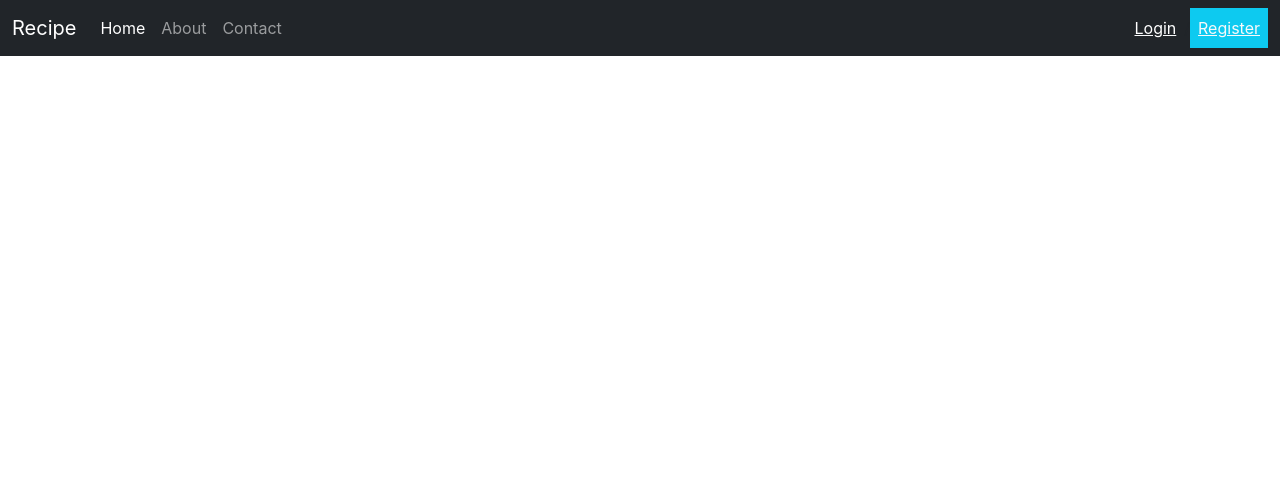
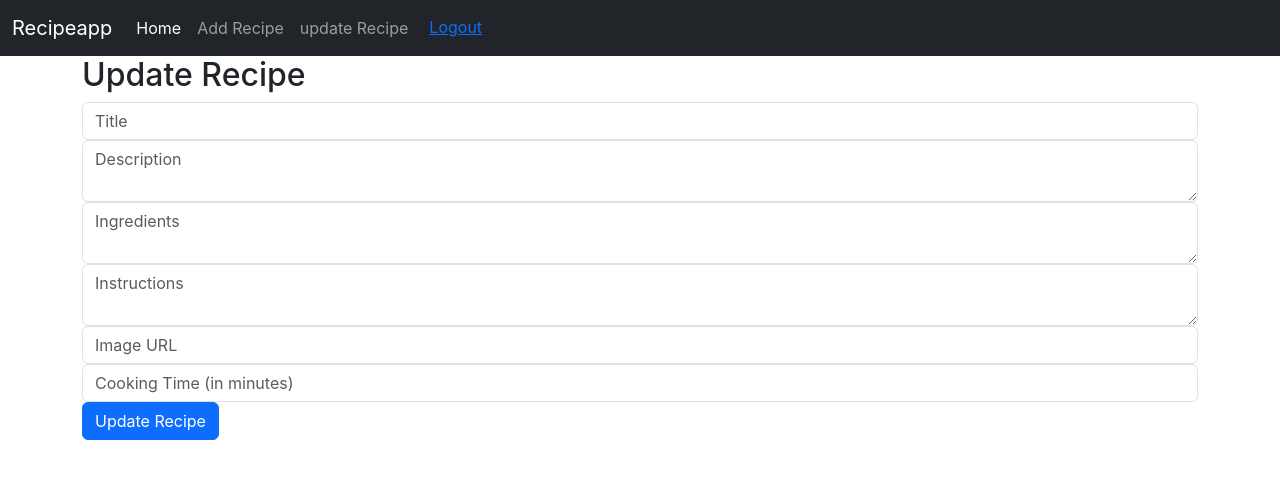
Before and after one commit to vamshi2401/Recipe-app, a React (Create React App) app: page /update-recipe/1 in a window 1280 px wide. Shown: the top 478 px of the page. Built offline with nearby package versions, Linux system fonts and the light colour scheme; no server answers; sample sign-in values are in the browser's storage.

Commit message:
multiple changes

```diff
--- a/src/App.js
+++ b/src/App.js
@@ -4,6 +4,10 @@ import Navbar from "./components/navbar";
 import Login from "./pages/login";
 import Register from "./pages/register";
 import Home from "./pages/Home";
+import PrivateRoute from "./components/privateroute";
+import AddRecipe from './components/addrecipe';
+import UpdateRecipe from './components/updaterecipe';
+
 
 function App() {
   const [isLoggedIn, setIsLoggedIn] = useState(false);
@@ -23,6 +27,22 @@ function App() {
         <Route path="/auth/login" element={<Login setIsLoggedIn={setIsLoggedIn} />} />
         <Route path="/auth/register" element={<Register setIsLoggedIn={setIsLoggedIn} />} />
         <Route path="/home" element={ <Home /> } />
+        <Route
+          path="/add-recipe"
+          element={
+            <PrivateRoute isLoggedIn={isLoggedIn}>
+              <AddRecipe />
+            </PrivateRoute>
+          }
+        />
+        <Route
+          path="/update-recipe/:id"
+          element={
+            <PrivateRoute isLoggedIn={isLoggedIn}>
+              <UpdateRecipe />
+            </PrivateRoute>
+          }
+        />
       </Routes>
     </Router>
   )
--- /dev/null
+++ b/src/components/addrecipe.jsx
@@ -0,0 +1,106 @@
+import React, { useState } from "react";
+import axios from "axios";
+import { useNavigate } from "react-router-dom";
+
+const AddRecipe = () => {
+  const [title, setTitle] = useState("");
+  const [description, setDescription] = useState("");
+  const [ingredients, setIngredients] = useState("");
+  const [instructions, setInstructions] = useState("");
+  const [imageUrl, setImageUrl] = useState("");
+  const [cookingTime, setCookingTime] = useState("");
+  const navigate = useNavigate();
+
+  const handleSubmit = async (e) => {
+    e.preventDefault();
+
+    try {
+      const token = localStorage.getItem("token");
+      const response = await axios.post(
+        "http://localhost:3000/recipes",
+        {
+          title,
+          description,
+          ingredients,
+          instructions,
+          imageUrl,
+          cookingTime,
+        },
+        {
+          headers: { Authorization: `Bearer ${token}` },
+        }
+      );
+      console.log(response.data);
+      navigate("/home"); // Redirect back to home after successful recipe creation
+    } catch (error) {
+      console.error(error);
+    }
+  };
+
+  return (
+    <div className="container">
+      <h2>Add New Recipe</h2>
+      <form onSubmit={handleSubmit}>
+        <div className="form-group">
+          <input
+            type="text"
+            className="form-control"
+            placeholder="Title"
+            value={title}
+            onChange={(e) => setTitle(e.target.value)}
+            required
+          />
+        </div>
+        <div className="form-group">
+          <textarea
+            className="form-control"
+            placeholder="Description"
+            value={description}
+            onChange={(e) => setDescription(e.target.value)}
+            required
+          />
+        </div>
+        <div className="form-group">
+          <textarea
+            className="form-control"
+            placeholder="Ingredients"
+            value={ingredients}
+            onChange={(e) => setIngredients(e.target.value)}
+            required
+          />
+        </div>
+        <div className="form-group">
+          <textarea
+            className="form-control"
+            placeholder="Instructions"
+            value={instructions}
+            onChange={(e) => setInstructions(e.target.value)}
+            required
+          />
+        </div>
+        <div className="form-group">
+          <input
+            type="text"
+            className="form-control"
+            placeholder="Image URL"
+            value={imageUrl}
+            onChange={(e) => setImageUrl(e.target.value)}
+          />
+        </div>
+        <div className="form-group">
+          <input
+            type="number"
+            className="form-control"
+            placeholder="Cooking Time (in minutes)"
+            value={cookingTime}
+            onChange={(e) => setCookingTime(e.target.value)}
+            required
+          />
+        </div>
+        <button type="submit" className="btn btn-primary">Add Recipe</button>
+      </form>
+    </div>
+  );
+};
+
+export default AddRecipe;
--- a/src/components/navbar.jsx
+++ b/src/components/navbar.jsx
@@ -1,7 +1,8 @@
 import React from "react";
+import { Link } from "react-router-dom";
 
-const Navbar=()=>{
-  return  (
+const Navbar = ({ isLoggedIn }) => {
+  return (
     <div>
       <nav class="navbar navbar-expand-lg navbar-dark bg-dark">
         <div class="container-fluid">
@@ -15,20 +16,58 @@ const Navbar=()=>{
             <span class="navbar-toggler-icon"></span>
           </button>
           <div class="collapse navbar-collapse" id="navbarNav">
-          <a  class="navbar-brand" href="#">Recipe</a>
+            <a class="navbar-brand" href="/">Recipeapp</a>
             <ul class="navbar-nav me-auto mb-5 mb-lg-0">
-            <li class="nav-item">
-              <a class="nav-link active" href="#">Home</a>
+              <li className="nav-item">
+                <Link className="nav-link active" to="/">
+                  Home
+                </Link>
               </li>
-            <li class="nav-item">
-              <a class="nav-link" href="#">About</a>
+              {isLoggedIn && (
+              <>
+                <li className="nav-item">
+                  <Link className="nav-link" to="/add-recipe">
+                    Add Recipe
+                  </Link>
                 </li>
+                <li className="nav-item">
+                  <Link className="nav-link" to="/update-recipe">
+                    update Recipe
+                  </Link>
+                </li>
+              </>
+            )}
+            {!isLoggedIn ? (
+              <>
+                <li className="nav-item">
+                  <Link className="nav-link" to="/auth/login">
+                    Login
+                  </Link>
+                </li>
+                <li className="nav-item">
+                  <Link className="nav-link" to="/auth/register">
+                    Register
+                  </Link>
+                </li>
+              </>
+            ) : (
+              <li className="nav-item">
+                <button
+                  className="btn btn-link"
+                  onClick={() => {
+                    localStorage.removeItem("username");
+                    localStorage.removeItem("token");
+                    window.location.reload();
+                  }}
+                >
+                  Logout
+                </button>
+              </li>
+            )}
 
-            <li class="nav-item">
-              <a class="nav-link" href="#">Contact</a>
-            </li>
             </ul>
-          <a class="link-light bg-gradient-success text-white p-2" href="/login">Login </a>/<a class="link-light bg-info p-2" href="/register"> Register</a>
+
+
 
           </div>
         </div>
--- /dev/null
+++ b/src/components/privateroute.jsx
@@ -0,0 +1,15 @@
+import React from "react";
+import { Navigate } from "react-router-dom";
+
+const PrivateRoute = ({ children }) => {
+  const token = localStorage.getItem("token"); // Assuming token is stored in localStorage
+
+  if (!token) {
+    // Redirect to login page if user is not authenticated
+    return <Navigate to="/login" />;
+  }
+
+  return children;
+};
+
+export default PrivateRoute;
--- /dev/null
+++ b/src/components/updaterecipe.jsx
@@ -0,0 +1,127 @@
+import React, { useState, useEffect } from "react";
+import axios from "axios";
+import { useNavigate, useParams } from "react-router-dom";
+
+const UpdateRecipe = () => {
+  const [title, setTitle] = useState("");
+  const [description, setDescription] = useState("");
+  const [ingredients, setIngredients] = useState("");
+  const [instructions, setInstructions] = useState("");
+  const [imageUrl, setImageUrl] = useState("");
+  const [cookingTime, setCookingTime] = useState("");
+  const navigate = useNavigate();
+  const { id } = useParams(); // To get the recipe ID from the URL
+
+  useEffect(() => {
+    // Fetch the recipe data by its ID
+    const fetchRecipe = async () => {
+      try {
+        const response = await axios.get(`http://localhost:3000/recipes/${id}`);
+        const recipe = response.data;
+        setTitle(recipe.title);
+        setDescription(recipe.description);
+        setIngredients(recipe.ingredients);
+        setInstructions(recipe.instructions);
+        setImageUrl(recipe.imageUrl);
+        setCookingTime(recipe.cookingTime);
+      } catch (error) {
+        console.error("Error fetching recipe data", error);
+      }
+    };
+    fetchRecipe();
+  }, [id]);
+
+  const handleSubmit = async (e) => {
+    e.preventDefault();
+
+    try {
+      const token = localStorage.getItem("token");
+      const response = await axios.put(
+        `http://localhost:3000/recipes/${id}`,
+        {
+          title,
+          description,
+          ingredients,
+          instructions,
+          imageUrl,
+          cookingTime,
+        },
+        {
+          headers: { Authorization: `Bearer ${token}` },
+        }
+      );
+      console.log(response.data);
+      navigate("/home"); // Redirect back to home after successful update
+    } catch (error) {
+      console.error("Error updating recipe", error);
+    }
+  };
+
+  return (
+    <div className="container">
+      <h2>Update Recipe</h2>
+      <form onSubmit={handleSubmit}>
+
+        <div className="form-group">
+          <input
+            type="text"
+            className="form-control"
+            placeholder="Title"
+            value={title}
+            onChange={(e) => setTitle(e.target.value)}
+            required
+          />
+        </div>
+        <div className="form-group">
+          <textarea
+            className="form-control"
+            placeholder="Description"
+            value={description}
+            onChange={(e) => setDescription(e.target.value)}
+            required
+          />
+        </div>
+        <div className="form-group">
+          <textarea
+            className="form-control"
+            placeholder="Ingredients"
+            value={ingredients}
+            onChange={(e) => setIngredients(e.target.value)}
+            required
+          />
+        </div>
+        <div className="form-group">
+          <textarea
+            className="form-control"
+            placeholder="Instructions"
+            value={instructions}
+            onChange={(e) => setInstructions(e.target.value)}
+            required
+          />
+        </div>
+        <div className="form-group">
+          <input
+            type="text"
+            className="form-control"
+            placeholder="Image URL"
+            value={imageUrl}
+            onChange={(e) => setImageUrl(e.target.value)}
+          />
+        </div>
+        <div className="form-group">
+          <input
+            type="number"
+            className="form-control"
+            placeholder="Cooking Time (in minutes)"
+            value={cookingTime}
+            onChange={(e) => setCookingTime(e.target.value)}
+            required
+          />
+        </div>
+        <button type="submit" className="btn btn-primary">Update Recipe</button>
+      </form>
+    </div>
+  );
+};
+
+export default UpdateRecipe;
--- a/src/pages/Home.jsx
+++ b/src/pages/Home.jsx
@@ -7,7 +7,7 @@ const Home = () => {
 
   useEffect(() => {
     const fetchRecipes = async () => {
-      const response = await axios.get('https://recipe-app-backend-1-ta9u.onrender.com/recipes');
+      const response = await axios.get('http://localhost:3000/recipes');
       setRecipes(response.data.recipes);
     };
     fetchRecipes();
--- a/src/pages/login.jsx
+++ b/src/pages/login.jsx
@@ -22,7 +22,7 @@ const Login = ({ setIsLoggedIn }) => {
     setLoading(true);
 
     try {
-      const response = await axios.post("https://recipe-app-backend-1-ta9u.onrender.com/auth/login", { email, password });
+      const response = await axios.post("http://localhost:3000/auth/login", { email, password });
       localStorage.setItem("username", response.data.username);
       localStorage.setItem("token", response.data.token);
       setIsLoggedIn(true);
@@ -48,7 +48,7 @@ const Login = ({ setIsLoggedIn }) => {
         <div className="form-group">
           <input type="password" onChange={(e) => setPassword(e.target.value)} class="form-control p-2  m-2" id="InputPassword" placeholder="Password" />
         </div>
-        <button onClick={handlelogin} type="submit" class="btn btn-primary align-self-center m-2" disabled={loading}>{loading ? "Logging in ..." : "Register"}</button>
+        <button onClick={handlelogin} type="submit" class="btn btn-primary align-self-center m-2" disabled={loading}>{loading ? "Logging in ..." : "Login"}</button>
         <p>New user? <Link to="/register">Register</Link></p>
       </div>
     </div>
--- a/src/pages/register.jsx
+++ b/src/pages/register.jsx
@@ -37,7 +37,7 @@ const Register = ({ setIsLoggedIn }) => {
     setLoading(true);
 
     try {
-      await axios.post("https://recipe-app-backend-1-ta9u.onrender.com/auth/register", { username, email, password });
+      await axios.post("http://localhost:3000/auth/register", { username, email, password });
       localStorage.setItem("username", username);
       setIsLoggedIn(true);
       navigate('/home');
```
Lines whose indentation alone changed are shown as unchanged.
